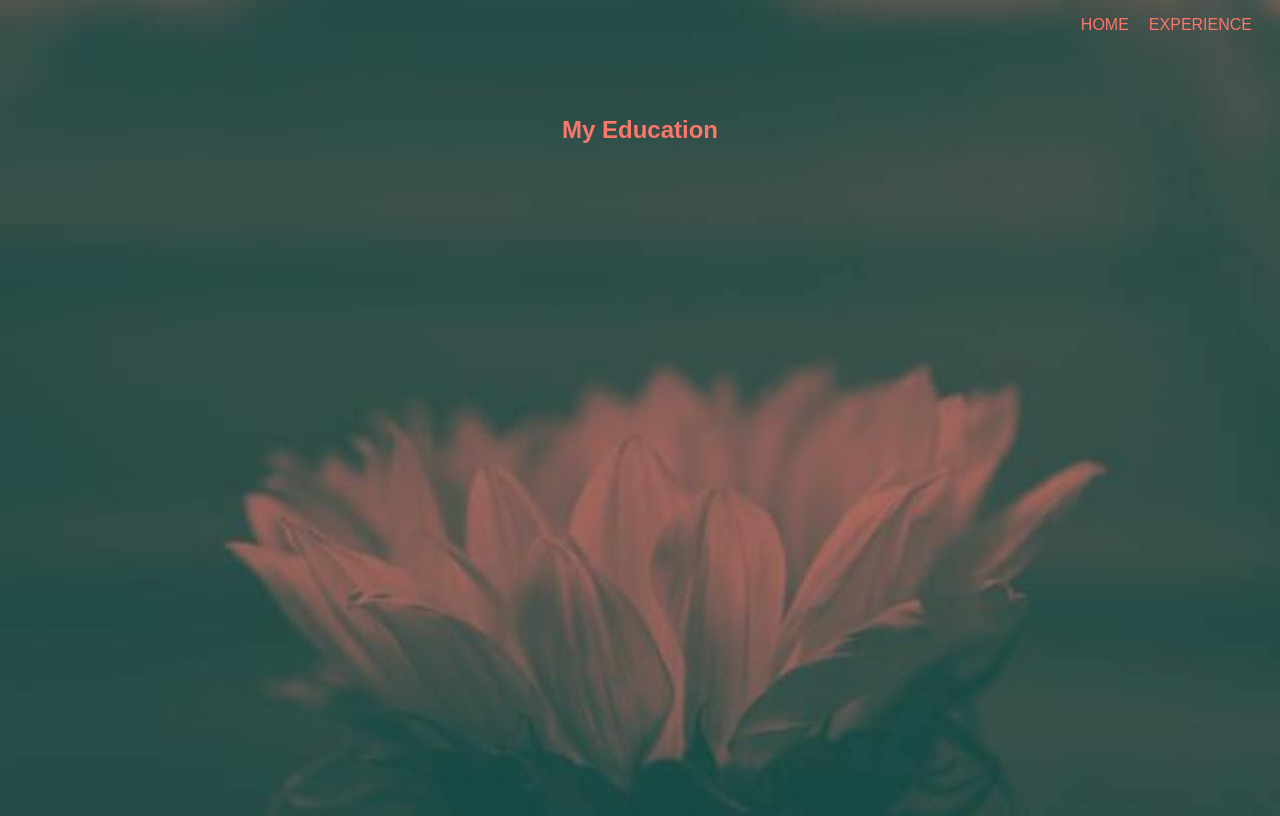
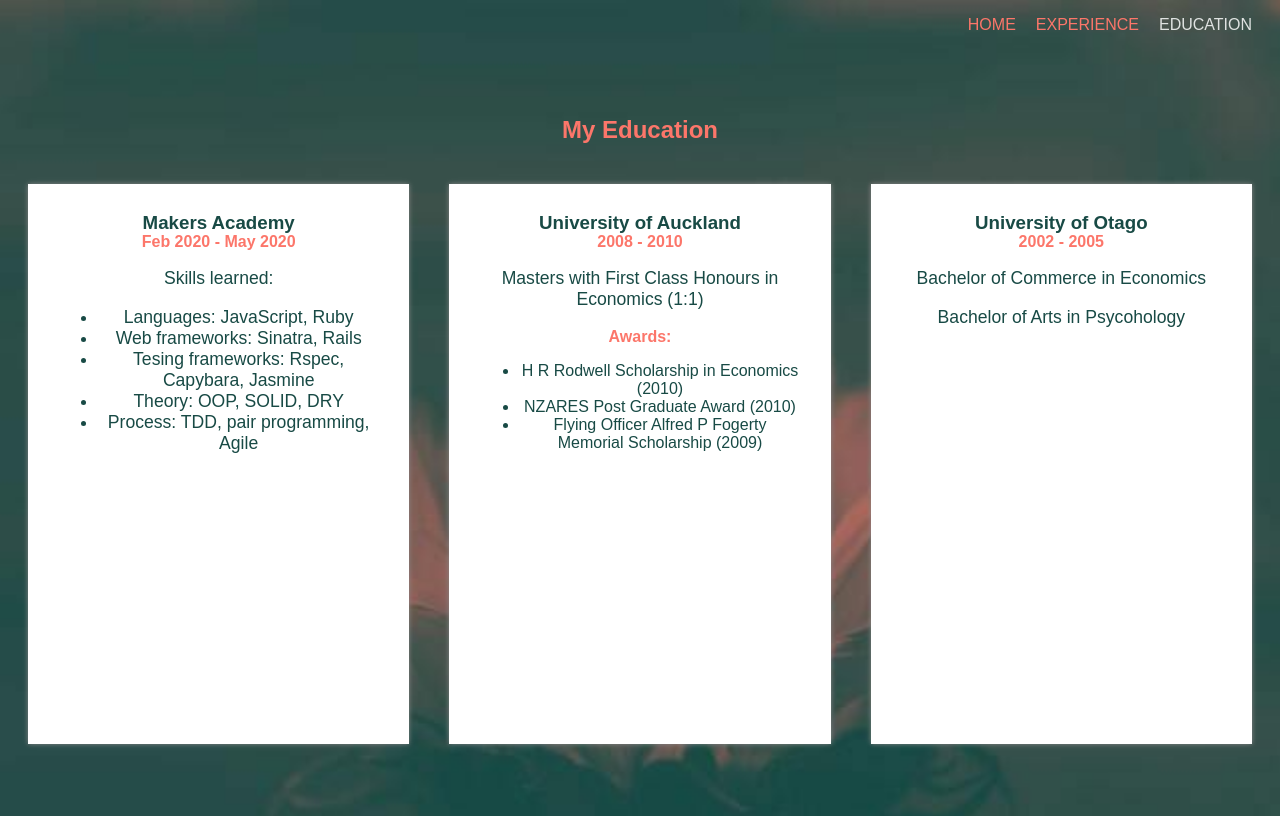
Before and after one commit to KG700/portfolio, a React (Create React App) app: page /education in a window 1280 px wide. Built offline with nearby package versions, Linux system fonts and the light colour scheme.

Commit message:
Added education content to portfolio

```diff
--- a/src/components/Navigation/Navigation.js
+++ b/src/components/Navigation/Navigation.js
@@ -9,8 +9,8 @@
       <ul>
         <li><NavLink to='/' exact activeClassName={classes.active}>HOME</NavLink></li>
         <li><NavLink to='/work-experience' activeClassName={classes.active}>EXPERIENCE</NavLink></li>
+        <li><NavLink to='/education' activeClassName={classes.active}>EDUCATION</NavLink></li>
         {/*}
-        <li><NavLink to='/education' activeClassName={classes.active}>EDUCATION</NavLink></li>
         <li><NavLink to='/projects' activeClassName={classes.active}>PROJECTS</NavLink></li>
         <li><NavLink to='/learning' activeClassName={classes.active}>LEARNING</NavLink></li>
         */}
--- a/src/containers/pages/Education/Education.js
+++ b/src/containers/pages/Education/Education.js
@@ -1,8 +1,46 @@
 import React from 'react';
+
+import classes from './Education.module.css';
+import Card from '../../../components/Card/Card';
 
 const Education = () => {
   return (
-    <h2>My Education</h2>
+    <div className={classes.Education}>
+      <h2>My Education</h2>
+
+      <div className={classes.Container}>
+        <Card>
+          <h3>Makers Academy</h3>
+          <h4>Feb 2020 - May 2020</h4>
+          <p>Skills learned:
+            <ul>
+              <li>Languages: JavaScript, Ruby</li>
+              <li>Web frameworks: Sinatra, Rails</li>
+              <li>Tesing frameworks: Rspec, Capybara, Jasmine</li>
+              <li>Theory: OOP, SOLID, DRY</li>
+              <li>Process: TDD, pair programming, Agile</li>
+            </ul>
+          </p>
+        </Card>
+        <Card>
+          <h3>University of Auckland</h3>
+          <h4>2008 - 2010</h4>
+          <p>Masters with First Class Honours in Economics (1:1)</p>
+          <h4>Awards:</h4>
+          <ul>
+            <li>H R Rodwell Scholarship in Economics (2010)</li>
+            <li>NZARES Post Graduate Award (2010) </li>
+            <li>Flying Officer Alfred P Fogerty Memorial Scholarship (2009)</li>
+          </ul>
+        </Card>
+        <Card>
+          <h3>University of Otago</h3>
+          <h4>2002 - 2005</h4>
+          <p>Bachelor of Commerce in Economics</p>
+          <p>Bachelor of Arts in Psycohology</p>
+        </Card>
+      </div>
+    </div>
   )
 }
 
--- /dev/null
+++ b/src/containers/pages/Education/Education.module.css
@@ -0,0 +1,5 @@
+.Container {
+  display: flex;
+  /* flex-direction: row; */
+  justify-content: center;
+}
```
